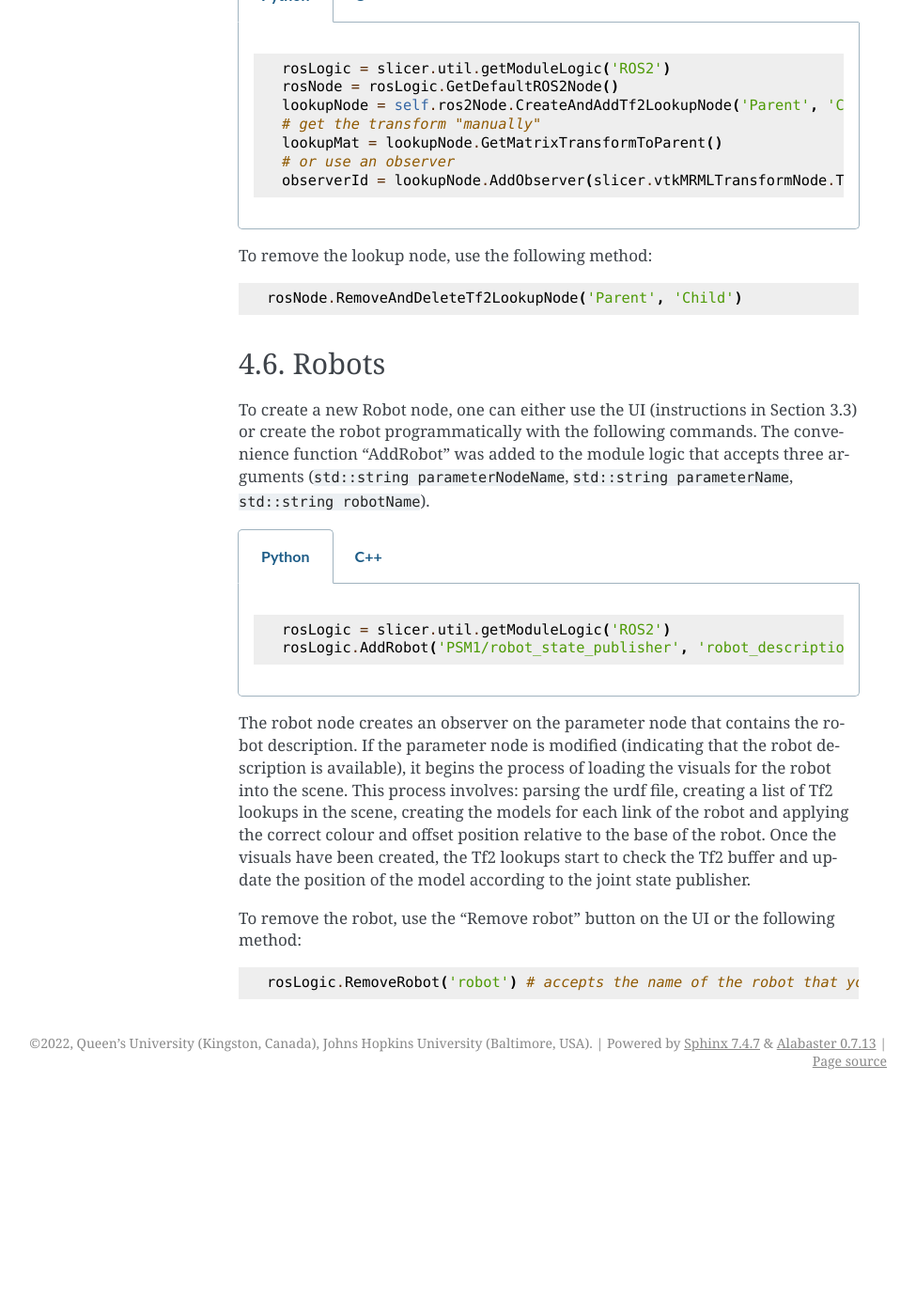
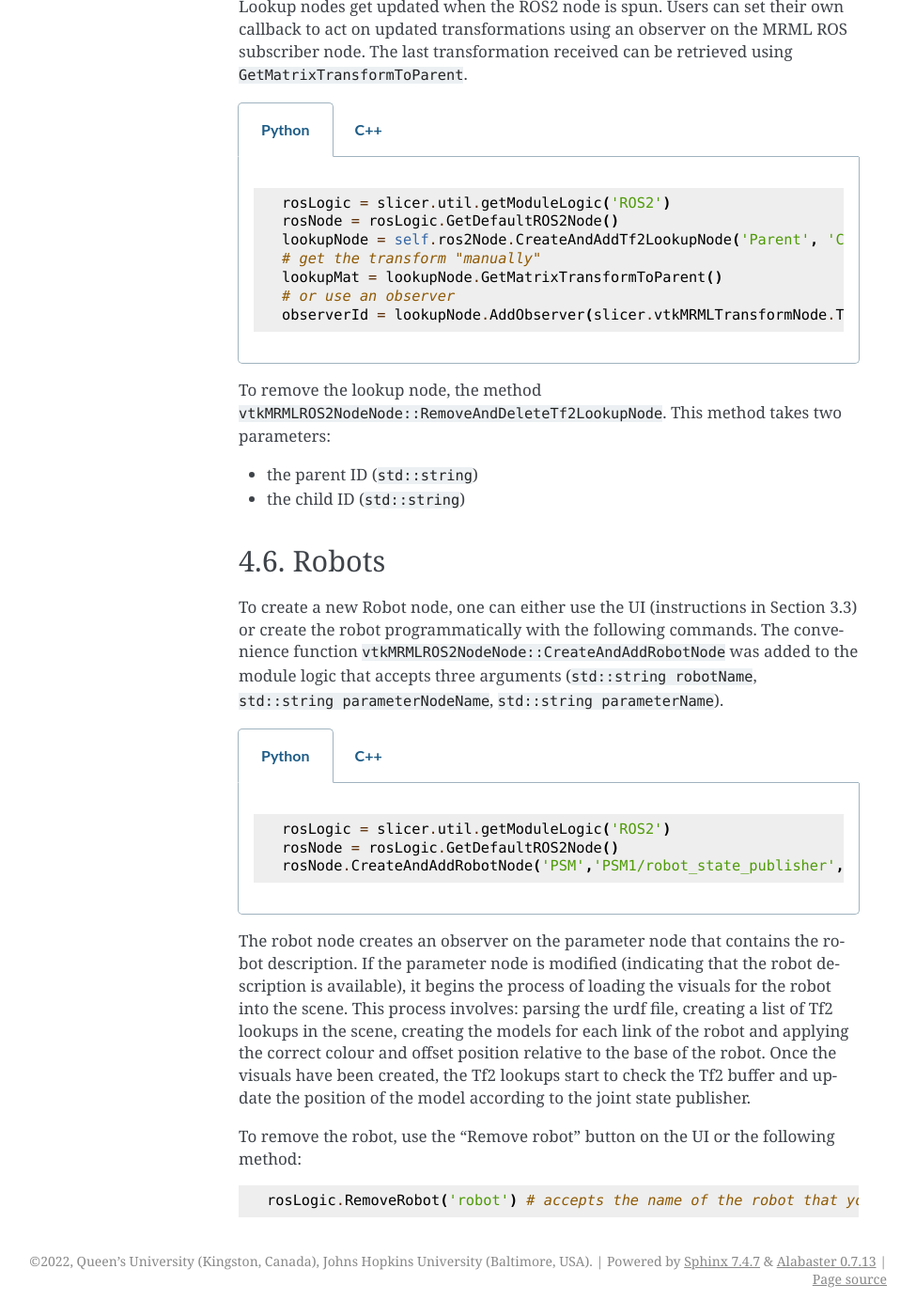
Before and after one commit to rosmed/slicer_ros2_module, a Sphinx documentation site: the page built from docs/pages/mrml-ros-nodes.rst, in a window 1280 px wide and 1400 px high, scrolled down 8533 px. Shown: the whole window at 94% size, without its empty margins (166-1141 px from the left). Built offline with Sphinx 7.4.7, drawn with Linux system fonts in a browser that asks for light colours; before the commit the page ends 9701 px from its top, so only the background shows below that; some of the changed text lies outside the part shown.

Commit message:
Update mrml-ros-nodes.rst

```diff
--- a/docs/pages/mrml-ros-nodes.rst
+++ b/docs/pages/mrml-ros-nodes.rst
@@ -181,11 +181,7 @@
            }
          }
 
-To remove the node, use the following method:
-
-.. code-block:: python
-
-   rosNode.Destroy()
+To remove the node, use the following method ``vtkMRMLROS2NodeNode::Destroy``.
 
 ======
 Topics
@@ -289,11 +285,10 @@
          // run ros2 topic echo /my_string in a terminal to see the output
          pubString->Publish("my first string");
 
-To remove the publisher, use the following method:
+To remove the publisher node, use the method ``vtkMRMLROS2NodeNode::RemoveAndDeletePublisherNode``. This method takes
+one parameter:
 
-.. code-block:: python
-
-   rosNode.RemoveAndDeletePublisherNode('/my_string') # accepts the topic name
+* the topic name (``std::string``)
 
 
 Subscribers
@@ -336,13 +331,10 @@
          // run ros2 topic echo /my_string in a terminal to see the output
          pubString->Publish("my first string");
 
+To remove the subscriber node, use the method ``vtkMRMLROS2NodeNode::RemoveAndDeleteSubscriberNode``. This method takes
+one parameter:
 
-To remove the subscriber, use the following method:
-
-.. code-block:: python
-
-   rosNode.RemoveAndDeleteSubscriberNode('/my_string') # accepts the topic name
-
+* the topic name (``std::string``)
 
 ==========
 Parameters
@@ -466,11 +458,10 @@
          }
          std::string robotDescription = parameterNode->GetParameterAsString("robot_description");
 
-To remove the parameter, use the following method:
+To remove the broadcaster node, use the method ``vtkMRMLROS2NodeNode::RemoveAndDeleteParameterNode``. This method takes
+one parameter:
 
-.. code-block:: python
-
-   rosNode.RemoveAndDeleteParameterNode('state_publisher') # accepts the monitored node name
+* the monitored node name (``std::string``) ie. 'robot_state_publisher'
 
 ===
 Tf2
@@ -496,8 +487,8 @@
 method ``vtkMRMLROS2NodeNode::CreateAndAddTf2BroadcasterNode``.  This
 method takes two parameters:
 
-* the parent ID (``std::string``).
-* the child ID (``std::string``).
+* the parent ID (``std::string``)
+* the child ID (``std::string``)
 
 Broadcasters are triggered by calling the ``Broadcast`` method.  It is
 also possible to set the Tf2 broadcast as an observer for an existing
@@ -529,12 +520,11 @@
          broadcastedMat->SetElement(0, 3, 66.0);
          broadcaster->Broadcast(broadcastedMat);
 
-To remove the broadcaster node, use the following method:
+To remove the broadcaster node, use the method ``vtkMRMLROS2NodeNode::RemoveAndDeleteTf2BroadcasterNode``. This method takes
+two parameters:
 
-.. code-block:: python
-
-   rosNode.RemoveAndDeleteTf2BroadcasterNode('Parent', 'Child')
-
+* the parent ID (``std::string``)
+* the child ID (``std::string``)
 
 Lookups
 =======
@@ -543,8 +533,8 @@
 ``vtkMRMLROS2NodeNode::CreateAndAddTf2LookupNode``.  This method takes
 two parameters:
 
-* the parent ID (``std::string``).
-* the child ID (``std::string``).
+* the parent ID (``std::string``)
+* the child ID (``std::string``)
 
 The class ``vtkMRMLROS2Tf2LookupNode`` is derived from
 ``vtkMRMLTransformNode`` so it can be used as any other transformation
@@ -578,18 +568,17 @@
          vtkSmartPointer<vtkMatrix4x4> lookupMat = vtkMatrix4x4::New();
          lookupMat->GetMatrixTransformToParent(lookupMat);
 
-To remove the lookup node, use the following method:
+To remove the lookup node, the method ``vtkMRMLROS2NodeNode::RemoveAndDeleteTf2LookupNode``. This method takes
+two parameters:
 
-.. code-block:: python
-
-   rosNode.RemoveAndDeleteTf2LookupNode('Parent', 'Child')
-
+* the parent ID (``std::string``)
+* the child ID (``std::string``)
 
 ======
 Robots
 ======
 
-To create a new Robot node, one can either use the UI (instructions in Section 3.3) or create the robot programmatically with the following commands. The convenience function "AddRobot" was added to the module logic that accepts three arguments (``std::string parameterNodeName``, ``std::string parameterName``, ``std::string robotName``).
+To create a new Robot node, one can either use the UI (instructions in Section 3.3) or create the robot programmatically with the following commands. The convenience function ``vtkMRMLROS2NodeNode::CreateAndAddRobotNode`` was added to the module logic that accepts three arguments (``std::string robotName``, ``std::string parameterNodeName``, ``std::string parameterName``).
 
 .. tabs::
 
@@ -598,15 +587,14 @@
       .. code-block:: python
 
          rosLogic = slicer.util.getModuleLogic('ROS2')
-         rosLogic.AddRobot('PSM1/robot_state_publisher', 'robot_description', 'PSM') # Using the PSM as an example
+         rosNode = rosLogic.GetDefaultROS2Node()
+         rosNode.CreateAndAddRobotNode('PSM','PSM1/robot_state_publisher','robot_description') # Using the PSM as an example
 
    .. tab:: **C++**
 
       .. code-block:: C++
 
-         vtkSmartPointer<vtkMRMLROS2RobotNode> robot = vtkMRMLROS2RobotNode::New();
-         this->GetMRMLScene()->AddNode(robot);
-         robot->AddToROS2Node(rosNode->GetID(), "PSM1/robot_state_publisher", "robot_description", "PSM");
+         auto robot = rosNode.CreateAndAddRobotNode("PSM","PSM1/robot_state_publisher","robot_description");
 
 The robot node creates an observer on the parameter node that contains the robot description. If the parameter node is modified (indicating that the robot description is available), it begins the process of loading the visuals for the robot into the scene. This process involves: parsing the urdf file, creating a list of Tf2 lookups in the scene, creating the models for each link of the robot and applying the correct colour and offset position relative to the base of the robot. Once the visuals have been created, the Tf2 lookups start to check the Tf2 buffer and update the position of the model according to the joint state publisher.
 
```
